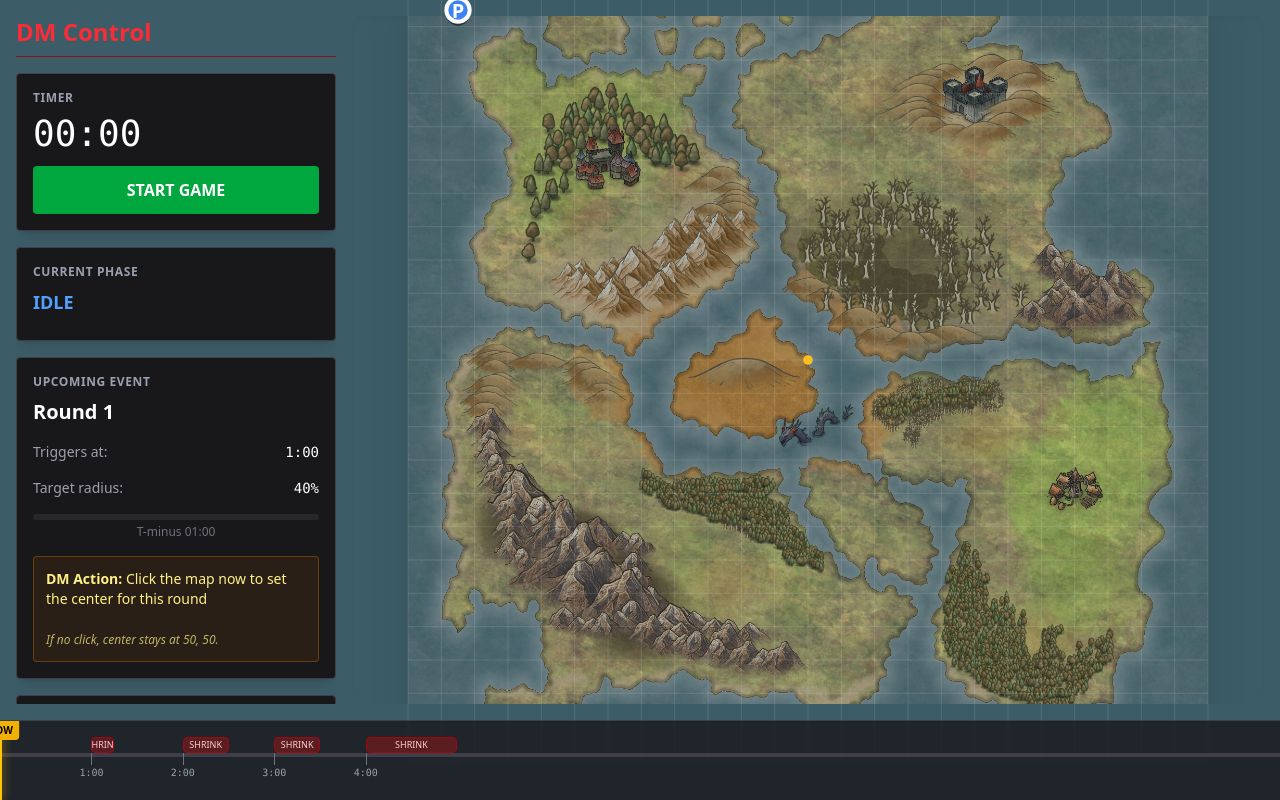
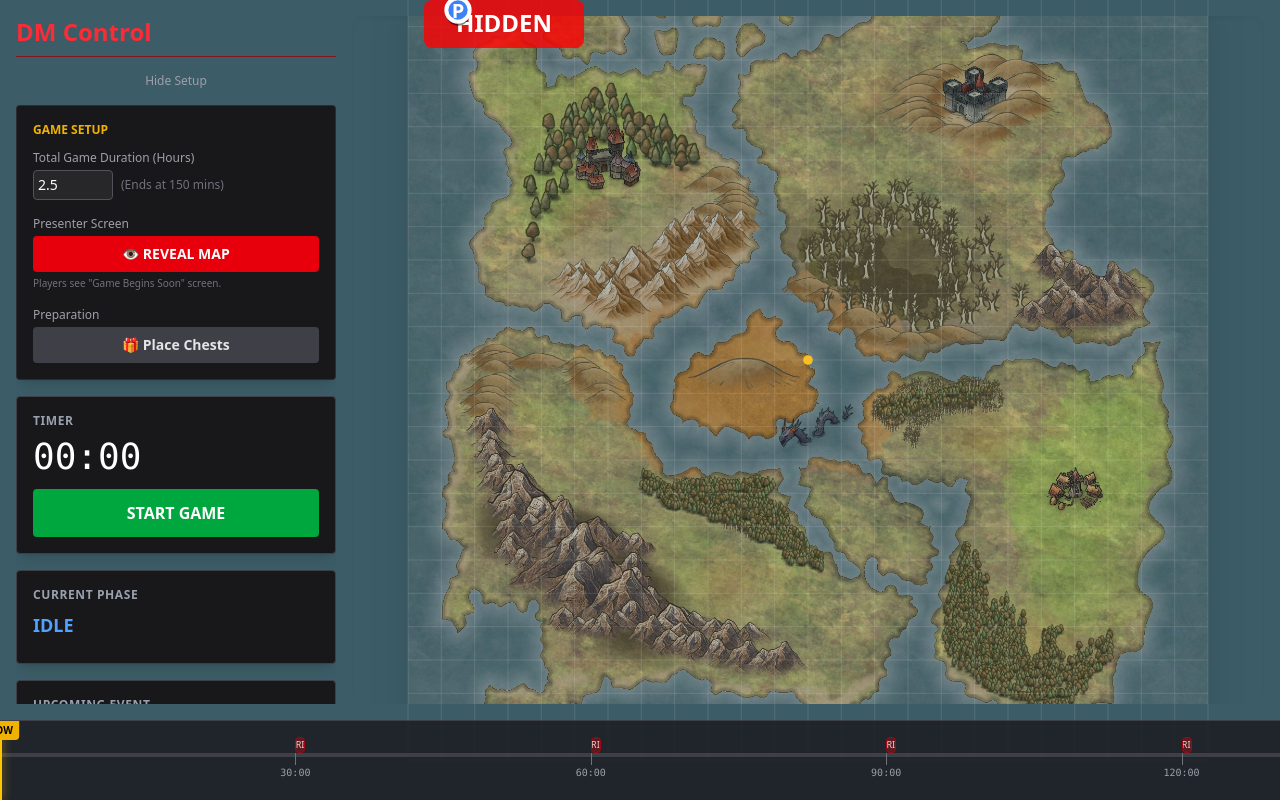
Before and after one commit to StefGeraets/dnd-battle-royale, a SvelteKit app: page /dm in a window 1280 px wide. Built offline with nearby package versions, Linux system fonts and the light colour scheme.

Commit message:
Add dynamic schedule, presenter screen curtain and setting of game time

```diff
--- a/src/lib/components/MapCanvas.svelte
+++ b/src/lib/components/MapCanvas.svelte
@@ -6,7 +6,7 @@
 	type Props = {
 		game: GameEngine;
 		isDm?: boolean;
-		mode: 'ZONE' | 'CHEST';
+		mode?: 'ZONE' | 'CHEST';
 	};
 
 	let { game, isDm = false, mode = 'ZONE' }: Props = $props();
@@ -204,6 +204,15 @@
 				{/if}
 			{/if}
 
+			{#if isDm && game.isPresenterHidden}
+				<g transform="translate(2, 5)">
+					<rect width="20" height="6" rx="1" fill="red" opacity="0.8" />
+					<text x="10" y="4" font-size="3" text-anchor="middle" fill="white" font-weight="bold"
+						>HIDDEN</text
+					>
+				</g>
+			{/if}
+
 			<circle
 				cx={game.currentZone.x}
 				cy={game.currentZone.y}
--- /dev/null
+++ b/src/lib/components/PresenterCurtain.svelte
@@ -0,0 +1,17 @@
+<script lang="ts">
+	let { show, title = 'The Game Will Begin Soon' } = $props();
+</script>
+
+<div
+	class="fixed inset-0 z-100 flex flex-col items-center justify-center bg-black text-white transition-opacity duration-1000 {show
+		? 'opacity-100 pointer-events-auto'
+		: 'opacity-0 pointer-events-none'}"
+>
+	<h1 class="text-4xl md:text-6xl font-black tracking-widest uppercase animate-pulse text-center">
+		Battle Royale
+	</h1>
+	<div class="mt-4 h-1 w-32 bg-red-600"></div>
+	<p class="mt-8 text-slate-400 font-mono tracking-widest text-sm">
+		{title}
+	</p>
+</div>
--- a/src/lib/components/Timeline.svelte
+++ b/src/lib/components/Timeline.svelte
@@ -1,5 +1,4 @@
 <script lang="ts">
-	import { GAME_SCHEDULE } from '../game.config';
 	import type { GameEngine } from '../game.svelte';
 
 	type Props = {
@@ -8,8 +7,9 @@
 
 	let { game }: Props = $props();
 
-	const lastEvent = GAME_SCHEDULE[GAME_SCHEDULE.length - 1];
-	const totalDurationMs = lastEvent ? (lastEvent.triggerTime + 10) * 60 * 1000 : 60000;
+	let schedule = $derived(game.schedule);
+	let lastEvent = $derived(schedule.length > 0 ? schedule[schedule.length - 1] : null);
+	let totalDurationMs = $derived(lastEvent ? (lastEvent.triggerTime + 10) * 60 * 1000 : 60000);
 
 	function getPct(ms: number) {
 		return Math.min(100, (ms / totalDurationMs) * 100);
@@ -21,7 +21,7 @@
 >
 	<div class="absolute inset-0 top-8 h-1 w-full bg-zinc-700"></div>
 
-	{#each GAME_SCHEDULE as round}
+	{#each schedule as round}
 		{@const startMs = round.triggerTime * 60 * 1000}
 		{@const durationMs = round.duration * 1000}
 
--- a/src/lib/game.config.ts
+++ b/src/lib/game.config.ts
@@ -8,33 +8,45 @@ export type RoundConfig = {
 	label: string;
 };
 
-export const GAME_SCHEDULE: RoundConfig[] = [
+/**
+ * Generates a schedule based on total hours.
+ * Standard Logic (based on 2.5h):
+ * - R1: 20% time (30m) -> Shrink to 35%
+ * - R2: 40% time (60m) -> Shrink to 20%
+ * - R3: 60% time (90m) -> Shrink to 10%
+ * - R4: 80% time (120m)-> Shrink to 0% (Closed)
+ */
+export function generateSchedule(totalHours: number): RoundConfig[] {
+  const totalMinutes = totalHours * 60;
+
+  return [
     {
       id: 1,
-		triggerTime: 1, // At 30:00
-		radius: 40, // Shrink to 35%
+      triggerTime: Math.floor(totalMinutes * 0.2), // At 30:00
+      radius: 35, // Shrink to 35%
       duration: 15, // Take 30s to move
       label: 'Round 1'
     },
     {
       id: 2,
-		triggerTime: 2, // At 1:00:00
-		radius: 25,
+      triggerTime: Math.floor(totalMinutes * 0.4), // At 1:00:00
+      radius: 20,
       duration: 30,
       label: 'Round 2'
     },
     {
       id: 3,
-		triggerTime: 3,
+      triggerTime: Math.floor(totalMinutes * 0.6),
       radius: 10,
       duration: 30,
       label: 'Round 3'
     },
     {
       id: 4,
-		triggerTime: 4,
+      triggerTime: Math.floor(totalMinutes * 0.8),
       radius: 1, // Closes completely
       duration: 60,
       label: 'Final Shrink'
     }
   ];
+}
--- a/src/lib/game.svelte.ts
+++ b/src/lib/game.svelte.ts
@@ -1,5 +1,5 @@
 import { browser } from "$app/environment";
-import { GAME_SCHEDULE, GRID_SIZE } from "./game.config";
+import { generateSchedule, GRID_SIZE } from "./game.config";
 import { getAverageColor } from "./utils/color";
 
 export type Point = {x: number; y: number };
@@ -29,14 +29,15 @@ export class GameEngine {
   shrinkStartTime = $state(0);
   shrinkDuration = $state(30000);
 
-  schedule = GAME_SCHEDULE;
+  totalGameHours = $state(2.5);
+  isPresenterHidden = $state(true);
+  schedule = $state(generateSchedule(2.5));
   nextRoundIndex = $state(0);
-
-  specialAreas = $state<SpecialArea[]>([]);
 
   // Visual config
   mapImage = $state('/battleRoyale.jpg');
   themeColor = $state('#3C5D68');
+  specialAreas = $state<SpecialArea[]>([]);
 
   // COMPUTED VALUES
   distanceOutside = $derived.by(() => {
@@ -174,6 +175,22 @@ export class GameEngine {
     this.#broadcast();
   }
 
+  setTotalTime(hours: number) {
+    if (!this.#isDm) return;
+    this.totalGameHours = hours;
+    this.schedule = generateSchedule(hours);
+
+    this.#saveState();
+    this.#broadcast();
+  }
+
+  togglePresenterCurtain() {
+    if (!this.#isDm) return;
+    this.isPresenterHidden = !this.isPresenterHidden;
+    this.#saveState();
+    this.#broadcast();
+  }
+
   addChest(gridX: number, gridY: number) {
     if (!this.#isDm) return;
 
@@ -265,6 +282,9 @@ export class GameEngine {
         nextRoundIndex: this.nextRoundIndex,
         mapImage: this.mapImage,
         themeColor: this.themeColor,
+        totalGameHours: this.totalGameHours,
+        isPresenterHidden: this.isPresenterHidden,
+        schedule: $state.snapshot(this.schedule),
         specialAreas: $state.snapshot(this.specialAreas),
         playerPos: $state.snapshot(this.playerPos),
         activeZone: $state.snapshot(this.activeZone),
@@ -285,6 +305,9 @@ export class GameEngine {
       targetZone: this.targetZone,
       specialAreas: this.specialAreas,
       phase: this.phase,
+      totalGameHours: this.totalGameHours,
+      isPresenterHidden: this.isPresenterHidden,
+      schedule: this.schedule,
       shrinkStartTime: this.shrinkStartTime,
       shrinkDuration: this.shrinkDuration,
       nextRoundIndex: this.nextRoundIndex,
@@ -315,6 +338,9 @@ export class GameEngine {
       this.shrinkStartTime = data.shrinkStartTime;
       this.shrinkDuration = data.shrinkDuration;
       this.nextRoundIndex = data.nextRoundIndex;
+      this.totalGameHours = data.totalGameHours || 2.5;
+      this.isPresenterHidden = data.isPresenterHidden || true;
+      this.schedule = data.schedule || generateSchedule(this.totalGameHours);
       this.mapImage = data.mapImage || this.mapImage;
       this.themeColor = data.themeColor || this.themeColor;
       this.specialAreas = data.specialAreas || [];
@@ -347,6 +373,9 @@ export class GameEngine {
       this.mapImage = d.mapImage;
       this.themeColor = d.themeColor;
       this.specialAreas = d.specialAreas || [];
+      this.totalGameHours = d.totalGameHours;
+      this.isPresenterHidden = d.isPresenterHidden;
+      this.schedule = d.schedule;
       this.playerPos = d.playerPos;
       this.activeZone = d.activeZone;
       this.targetZone = d.targetZone;
--- a/src/routes/dm/+page.svelte
+++ b/src/routes/dm/+page.svelte
@@ -7,6 +7,7 @@
 	const game = new GameEngine(true);
 
 	let mode = $state<'ZONE' | 'CHEST'>('ZONE');
+	let showSetup = $state(true);
 	let lastPlayedIndex = -1;
 
 	// Player movement
@@ -63,6 +64,68 @@
 	<div class="flex flex-1 gap-4 p-4 overflow-hidden">
 		<div class="relative z-50 w-80 flex flex-col gap-4 overflow-y-auto">
 			<h1 class="border-b border-red-900 pb-2 text-2xl font-bold text-red-500">DM Control</h1>
+			<button
+				onclick={() => (showSetup = !showSetup)}
+				class="text-xs text-zinc-400 hover:text-white"
+			>
+				{showSetup ? 'Hide Setup' : 'Show Setup'}
+			</button>
+
+			{#if showSetup}
+				<div class="rounded border border-zinc-700/50 bg-zinc-900 p-4 shadow-lg">
+					<h2 class="mb-3 text-xs font-bold uppercase text-yellow-500">Game Setup</h2>
+
+					<div class="mb-4">
+						<label for="gameHours" class="block text-xs text-zinc-400 mb-1"
+							>Total Game Duration (Hours)</label
+						>
+						<div class="flex gap-2">
+							<input
+								name="gameHours"
+								type="number"
+								step="0.5"
+								min="0.5"
+								max="12"
+								value={game.totalGameHours}
+								onchange={(e) => game.setTotalTime(+e.currentTarget.value)}
+								class="w-20 rounded bg-zinc-800 p-1 text-sm text-white border border-zinc-600"
+							/>
+							<div class="text-xs flex items-center text-zinc-500">
+								(Ends at {Math.floor(game.totalGameHours * 60)} mins)
+							</div>
+						</div>
+					</div>
+
+					<div class="mb-4">
+						<!-- svelte-ignore a11y_label_has_associated_control -->
+						<label class="block text-xs text-zinc-400 mb-1">Presenter Screen</label>
+						<button
+							class="w-full py-2 px-3 rounded text-sm font-bold transition-colors {game.isPresenterHidden
+								? 'bg-red-600 text-white hover:bg-red-500'
+								: 'bg-green-600 text-white hover:bg-green-500'}"
+							onclick={() => game.togglePresenterCurtain()}
+						>
+							{game.isPresenterHidden ? '👁 REVEAL MAP' : '🙈 HIDE MAP'}
+						</button>
+						<p class="text-[10px] text-zinc-500 mt-1">
+							{game.isPresenterHidden
+								? 'Players see "Game Begins Soon" screen.'
+								: 'Players can see the map.'}
+						</p>
+					</div>
+
+					<div>
+						<!-- svelte-ignore a11y_label_has_associated_control -->
+						<label class="block text-xs text-zinc-400 mb-1">Preparation</label>
+						<button
+							class="w-full py-2 px-3 rounded text-sm font-bold bg-zinc-700 hover:bg-zinc-600 text-zinc-200"
+							onclick={() => (mode = 'CHEST')}
+						>
+							🎁 Place Chests
+						</button>
+					</div>
+				</div>
+			{/if}
 
 			{#if game.distanceOutside > 0}
 				<div
--- a/src/routes/presenter/+page.svelte
+++ b/src/routes/presenter/+page.svelte
@@ -1,6 +1,7 @@
 <script lang="ts">
 	import { GameEngine } from '$lib/game.svelte';
 	import MapCanvas from '$lib/components/MapCanvas.svelte';
+	import PresenterCurtain from '../../lib/components/PresenterCurtain.svelte';
 
 	// Initialize Engine as Presenter (Replica)
 	const game = new GameEngine(false);
@@ -11,4 +12,6 @@
 	style="background-color: {game.themeColor}"
 >
 	<MapCanvas {game} isDm={false} />
+
+	<PresenterCurtain show={game.isPresenterHidden} />
 </div>
```
Lines whose indentation alone changed are shown as unchanged.
